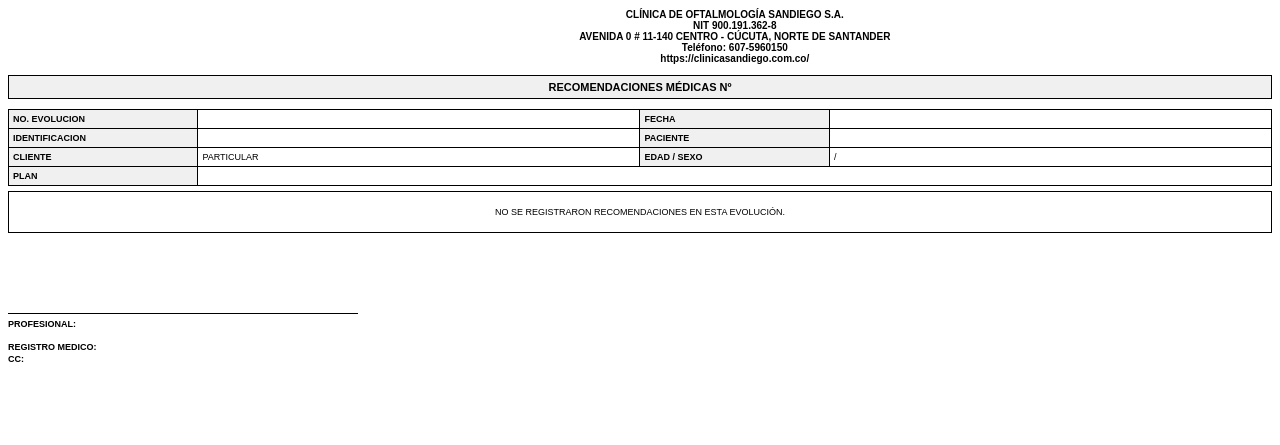
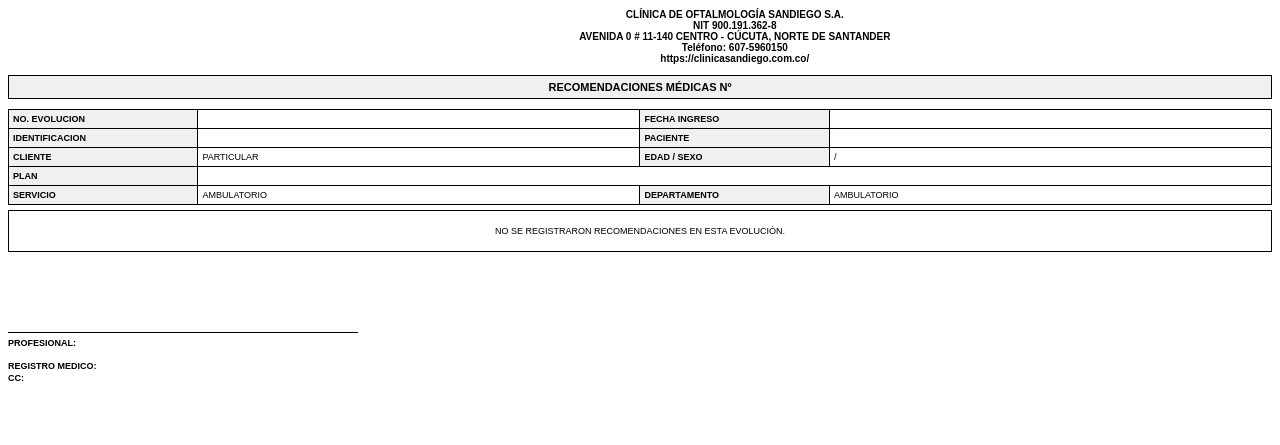
Before and after one commit to Juanes343/AgendaVirtual, a Laravel app: template backend/resources/views/recomendacion.blade.php in a window 1280 px wide. Shown: the top 445 px of the page. Run offline with Laravel 12, Linux system fonts and the light colour scheme; the template is opened without the code that fills it, so the values that code supplies are empty.

Commit message:
chore: ajustes formato recomendaciones

```diff
--- a/backend/app/Http/Controllers/ReportController.php
+++ b/backend/app/Http/Controllers/ReportController.php
@@ -838,6 +838,8 @@
         $header = DB::table('hc_evoluciones as a')
             ->join('ingresos as b', 'a.ingreso', '=', 'b.ingreso')
             ->leftJoin('cuentas as cu', 'b.ingreso', '=', 'cu.ingreso')
+            ->leftJoin('departamentos as dep', 'b.departamento', '=', 'dep.departamento')
+            ->leftJoin('servicios as ser', 'dep.servicio', '=', 'ser.servicio')
             ->join('pacientes as p', function ($join) {
                 $join->on('b.paciente_id', '=', 'p.paciente_id')
                     ->on('b.tipo_id_paciente', '=', 'p.tipo_id_paciente');
@@ -870,8 +872,11 @@
 
                 'a.fecha_registro',
                 DB::raw("DATE(a.fecha) as fecha"),
+                DB::raw("DATE(b.fecha_ingreso) as fecha_ingreso"),
                 'a.evolucion_id',
                 'b.ingreso',
+                'dep.descripcion as departamento_descripcion',
+                'ser.descripcion as servicio_descripcion',
 
                 'd.nombre as profesional',
                 'd.tercero_id as prof_id',
--- a/backend/resources/views/recomendacion.blade.php
+++ b/backend/resources/views/recomendacion.blade.php
@@ -168,8 +168,8 @@
         <tr>
             <td class="header-label">NO. EVOLUCION</td>
             <td width="35%">{{ $header->evolucion_id ?? '' }}</td>
-            <td class="header-label">FECHA</td>
-            <td>{{ $header->fecha ?? '' }}</td>
+            <td class="header-label">FECHA INGRESO</td>
+            <td>{{ $header->fecha_ingreso ?? $header->fecha ?? '' }}</td>
         </tr>
         <tr>
             <td class="header-label">IDENTIFICACION</td>
@@ -193,6 +193,12 @@
                     <span style="font-weight:normal; margin-left: 20px;">TIPO AFILIADO: {{ $header->tipo_afiliado_id }}</span>
                 @endif
             </td>
+        </tr>
+        <tr>
+            <td class="header-label">SERVICIO</td>
+            <td>{{ $header->servicio_descripcion ?? 'AMBULATORIO' }}</td>
+            <td class="header-label">DEPARTAMENTO</td>
+            <td>{{ $header->departamento_descripcion ?? 'AMBULATORIO' }}</td>
         </tr>
     </table>
 
```
